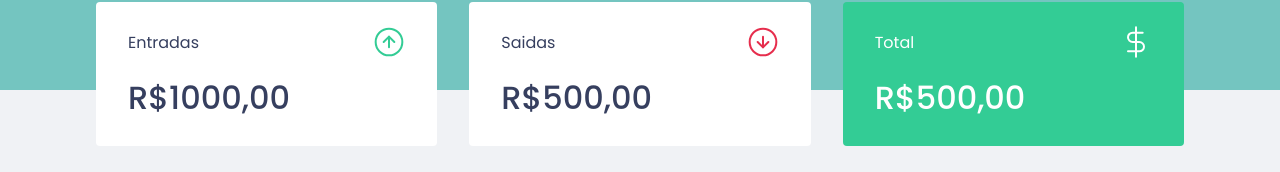
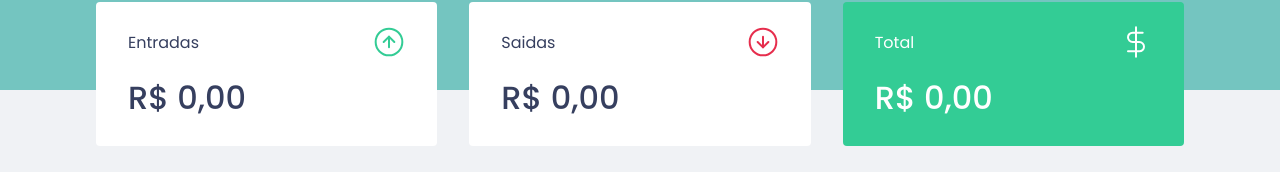
Before and after one commit to wellisonss/wsmoney-reactjs, a React (Create React App) app: page / in a window 1280 px wide. Shown: the part 161-333 px from the top of the page. Built offline with nearby package versions, Linux system fonts and the light colour scheme; no server answers; what miragejs would draw is missing.

Commit message:
tornando summary funcional

```diff
--- a/src/components/Summary/index.tsx
+++ b/src/components/Summary/index.tsx
@@ -10,7 +10,18 @@ export function Summary(){
 
   const { transactions } = useContext(TransactionsContext);
 
-  console.log(transactions);
+  const summary = transactions.reduce((acc, transaction) => {
+
+    transaction.type === 'deposit' ?  acc.total += transaction.value : acc.total -= transaction.value;
+    transaction.type === 'deposit' ?  acc.entrada += transaction.value : acc.saida += transaction.value;
+
+    return acc;
+  }, {
+    entrada: 0,
+    saida: 0,
+    total: 0
+  }
+  );
 
   return (
     <Container>
@@ -19,21 +30,36 @@ export function Summary(){
           <p>Entradas</p>
           <img src={entradasImg} alt="Entradas" />
         </header>
-        <strong>R$1000,00</strong>
+        <strong>{
+                    new Intl.NumberFormat('pt-BR',{
+                      style: 'currency',
+                      currency: 'BRl',
+                    }).format(summary.entrada)
+                  }</strong>
       </div>
       <div>
         <header>
           <p>Saidas</p>
           <img src={saidasImg} alt="Saídas" />
         </header>
-        <strong>R$500,00</strong>
+        <strong>{
+                    new Intl.NumberFormat('pt-BR',{
+                      style: 'currency',
+                      currency: 'BRl',
+                    }).format(summary.saida)
+                  }</strong>
       </div>
       <div className='background-total'>
         <header>
           <p>Total</p>
           <img src={totalImg} alt="Total" />
         </header>
-        <strong>R$500,00</strong>
+        <strong>{
+                    new Intl.NumberFormat('pt-BR',{
+                      style: 'currency',
+                      currency: 'BRl',
+                    }).format(summary.total)
+                  }</strong>
       </div>
     </Container>
   )
```
